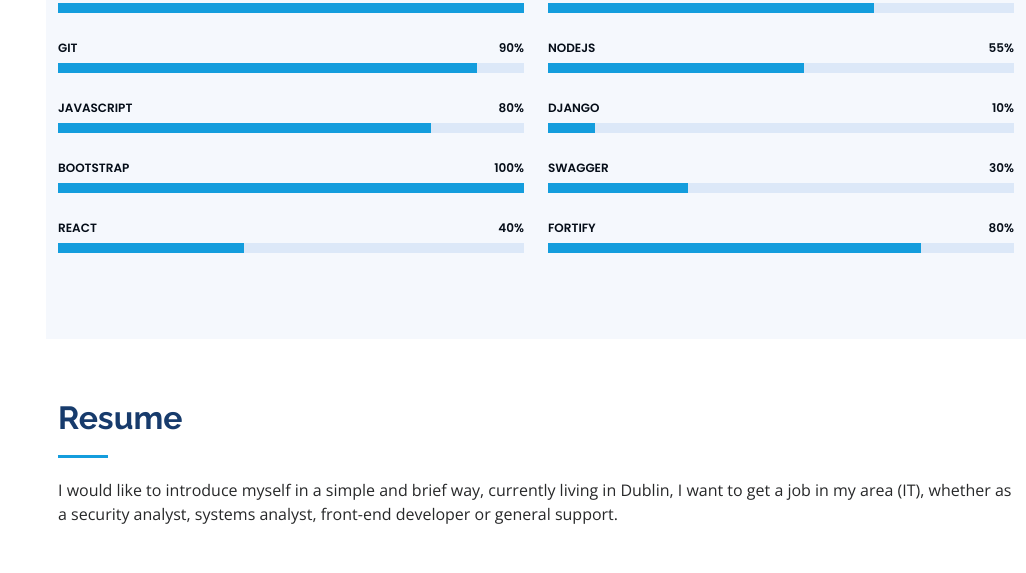
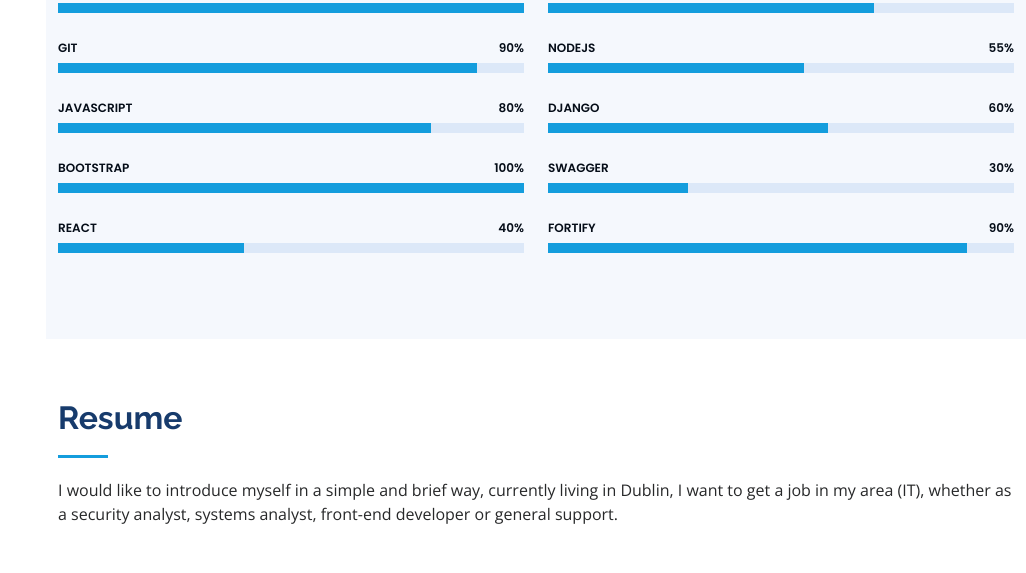
Before and after one commit to rafahmarinho/rafahmarinho.github.io, a plain HTML site: page index.html in a window 1280 px wide. Shown: the part 2088-2661 px from the top of the page, without its empty margins (254-1280 px from the left). Drawn offline with nearby package versions, Linux system fonts and the light colour scheme.

Commit message:
update address and skills django + fortify

```diff
--- a/index.html
+++ b/index.html
@@ -263,9 +263,9 @@
 
 
             <div class="progress">
-              <span class="skill">DJango <i class="val">10%</i></span>
+              <span class="skill">DJango <i class="val">60%</i></span>
               <div class="progress-bar-wrap">
-                <div class="progress-bar" role="progressbar" aria-valuenow="10" aria-valuemin="0" aria-valuemax="100">
+                <div class="progress-bar" role="progressbar" aria-valuenow="60" aria-valuemin="0" aria-valuemax="100">
                 </div>
               </div>
             </div>
@@ -279,9 +279,9 @@
             </div>
 
             <div class="progress">
-              <span class="skill">Fortify <i class="val">80%</i></span>
+              <span class="skill">Fortify <i class="val">90%</i></span>
               <div class="progress-bar-wrap">
-                <div class="progress-bar" role="progressbar" aria-valuenow="80" aria-valuemin="0" aria-valuemax="100">
+                <div class="progress-bar" role="progressbar" aria-valuenow="90" aria-valuemin="0" aria-valuemax="100">
                 </div>
               </div>
             </div>
@@ -312,7 +312,7 @@
               <p><em>Website and application developer, organized, clean code and focused on deadlines, with over 2
                   years of experience in development, project management and support.</em></p>
               <ul>
-                <li>Fairview, D3, Dublin, IE</li>
+                <li>Phibsborough, D7, Dublin, IE</li>
                 <li>+353 83 026 6511</li>
                 <li>rafael.marinho96@hotmail.com </li>
               </ul>
```
Also changed, not shown: 1 other file.
